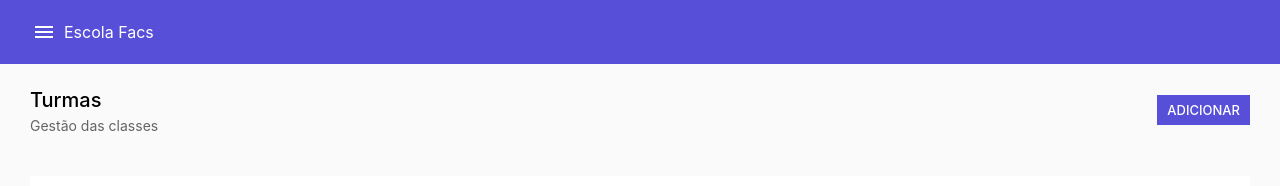
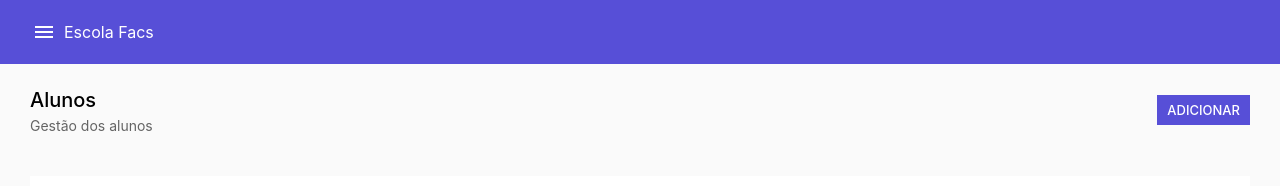
Before and after one commit to gabedaltro/frontend-school, a React (Vite) app: page /students in a window 1280 px wide. Shown: the top 186 px of the page. Built offline with nearby package versions, Linux system fonts and the light colour scheme; no server answers.

Commit message:
Ajusta title de StudentPage

```diff
--- a/src/pages/student/Student.tsx
+++ b/src/pages/student/Student.tsx
@@ -48,10 +48,10 @@ const StudentPage: React.FC = () => {
 
   return (
     <div>
-      <Appbar title="Turma" />
+      <Appbar title="Alunos" />
       <PageHeaderActions
-        title="Turmas"
-        description="Gestão das classes"
+        title="Alunos"
+        description="Gestão dos alunos"
         ActionComponent={
           <>
             <Button
```
